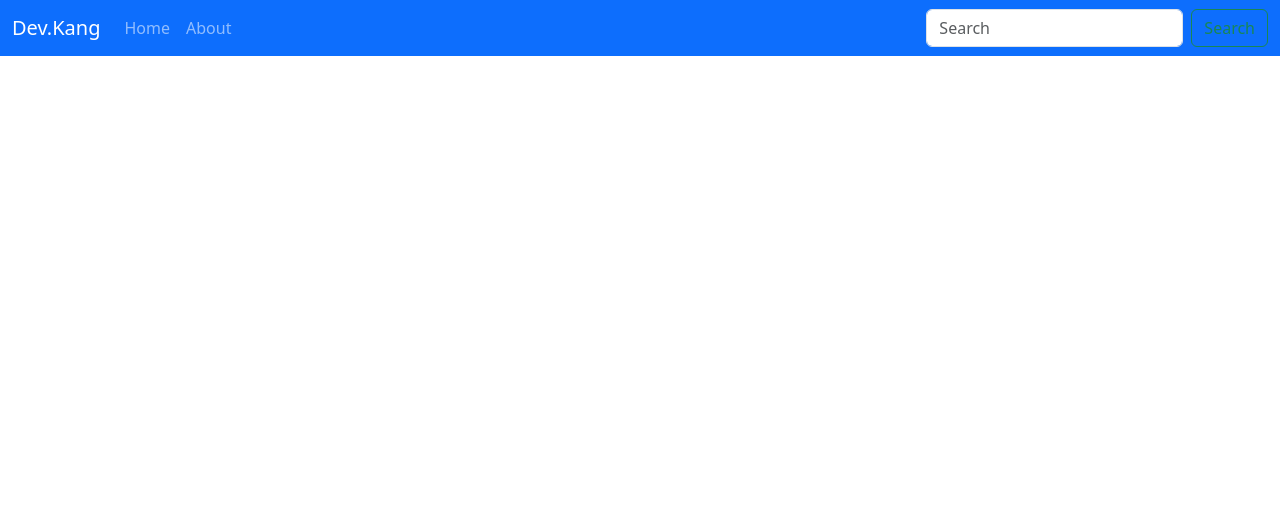
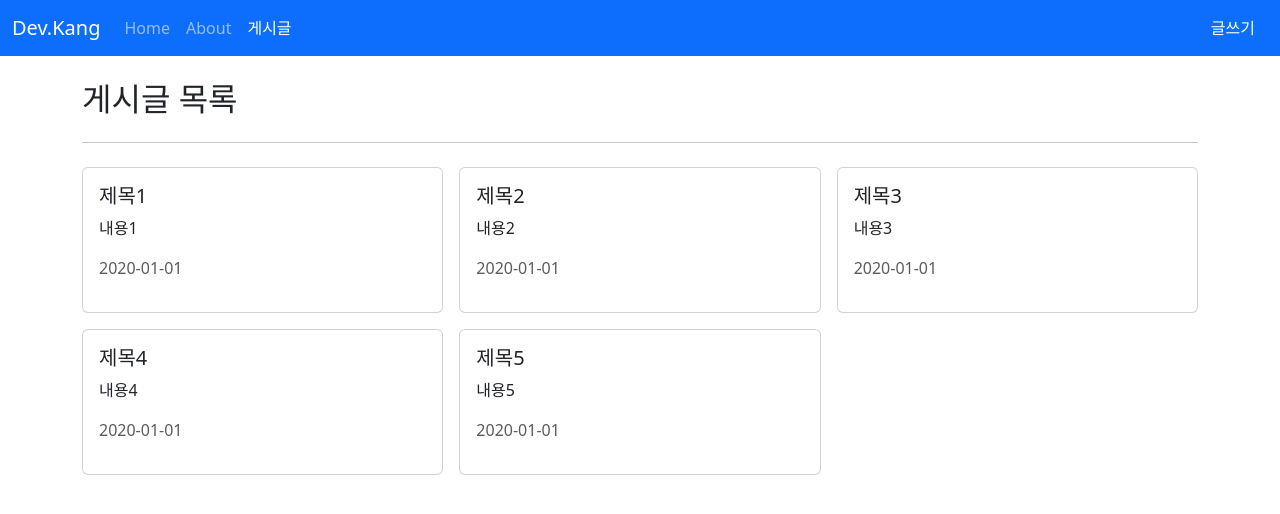
Before and after one commit to Kang-Seonggyu/vue-from_basic_to_actual, a Vue app: page /posts in a window 1280 px wide. Shown: the top 514 px of the page. Built offline with nearby package versions, Linux system fonts and the light colour scheme.

Commit message:
feat : 게시판 페이지 추가.

```diff
--- /dev/null
+++ b/src/api/posts.js
@@ -0,0 +1,11 @@
+const posts = [
+	{ id: 1, title: '제목1', content: '내용1', createdAt: '2020-01-01' },
+	{ id: 2, title: '제목2', content: '내용2', createdAt: '2020-01-01' },
+	{ id: 3, title: '제목3', content: '내용3', createdAt: '2020-01-01' },
+	{ id: 4, title: '제목4', content: '내용4', createdAt: '2020-01-01' },
+	{ id: 5, title: '제목5', content: '내용5', createdAt: '2020-01-01' },
+];
+
+export const getPosts = () => {
+	return posts;
+};
--- a/src/components/layouts/TheHeader.vue
+++ b/src/components/layouts/TheHeader.vue
@@ -26,29 +26,27 @@
 								About
 							</RouterLink>
 						</li>
+						<li class="nav-item">
+							<RouterLink class="nav-link" active-class="active" to="/posts">
+								게시글
+							</RouterLink>
+						</li>
 					</ul>
-					<form class="d-flex" role="search">
-						<input
-							class="form-control me-2"
-							type="search"
-							placeholder="Search"
-							aria-label="Search"
-						/>
-						<button class="btn btn-outline-success" type="submit">
-							Search
-						</button>
-					</form>
+					<button class="btn btn-primary" type="submit" @click="goPost">
+						글쓰기
+					</button>
 				</div>
 			</div>
 		</nav>
 	</header>
 </template>
 
-<script>
-export default {
-	setup() {
-		return {};
-	},
+<script setup>
+import { useRouter } from 'vue-router';
+
+const router = useRouter();
+const goPost = () => {
+	router.push('/posts/create');
 };
 </script>
 
--- /dev/null
+++ b/src/components/posts/PostItem.vue
@@ -0,0 +1,34 @@
+<template>
+	<div class="card">
+		<div class="card-body">
+			<h5 class="card-title">{{ title }}</h5>
+			<p class="card-text">{{ content }}</p>
+			<p class="text-muted">{{ createdAt }}</p>
+		</div>
+	</div>
+</template>
+
+<script setup>
+defineProps({
+	title: {
+		type: String,
+		required: true,
+	},
+	content: {
+		type: String,
+	},
+	createdAt: {
+		type: [String, Date, Number],
+	},
+});
+</script>
+
+<style scoped>
+.card {
+	background-color: #fff;
+	cursor: pointer;
+}
+.card:hover {
+	background-color: #ddd;
+}
+</style>
--- /dev/null
+++ b/src/views/posts/PostCreateView.vue
@@ -0,0 +1,35 @@
+<template>
+	<div>
+		<h2>게시글 등록</h2>
+		<hr class="my-4" />
+		<form @submit.prevent>
+			<div class="mb-3">
+				<label for="postTitle" class="form-label">제목</label>
+				<input type="text" class="form-control" id="postTitle" />
+			</div>
+			<div class="mb-3">
+				<label for="postContent" class="form-label">내용</label>
+				<textarea class="form-control" id="postContent"></textarea>
+			</div>
+			<div>
+				<button
+					type="button"
+					class="btn btn-outline-dark me-2"
+					@click="goPage('/posts')"
+				>
+					목록
+				</button>
+				<button type="submit" class="btn btn-primary">저장</button>
+			</div>
+		</form>
+	</div>
+</template>
+
+<script setup>
+import { useRouter } from 'vue-router';
+
+const router = useRouter();
+const goPage = route => router.push(route);
+</script>
+
+<style lang="scss" scoped></style>
--- /dev/null
+++ b/src/views/posts/PostDetailView.vue
@@ -0,0 +1,45 @@
+<template>
+	<div>
+		<h2>제목</h2>
+		<p>내용</p>
+		<p class="text-muted">2020-01-01</p>
+		<hr class="my-4" />
+		<div class="row g-2">
+			<div class="col-auto">
+				<button class="btn btn-outline-dark">이전글</button>
+			</div>
+			<div class="col-auto">
+				<button class="btn btn-outline-dark">다음글</button>
+			</div>
+			<div class="col-auto me-auto"></div>
+			<div class="col-auto">
+				<button class="btn btn-outline-dark" @click="goPage('/posts')">
+					목록
+				</button>
+			</div>
+			<div class="col-auto">
+				<button
+					class="btn btn-outline-primary"
+					@click="goPage(`/posts/${$route.params.id}/edit`)"
+				>
+					수정
+				</button>
+			</div>
+			<div class="col-auto">
+				<button class="btn btn-outline-danger">삭제</button>
+			</div>
+		</div>
+	</div>
+</template>
+
+<script setup>
+import { useRouter } from 'vue-router';
+
+const router = useRouter();
+
+const goPage = route => {
+	router.push(route);
+};
+</script>
+
+<style lang="scss" scoped></style>
--- /dev/null
+++ b/src/views/posts/PostEditView.vue
@@ -0,0 +1,39 @@
+<template>
+	<div>
+		<div>
+			<h2>게시글 수정</h2>
+			<hr class="my-4" />
+			<form @submit.prevent>
+				<div class="mb-3">
+					<label for="postTitle" class="form-label">제목</label>
+					<input type="text" class="form-control" id="postTitle" />
+				</div>
+				<div class="mb-3">
+					<label for="postContent" class="form-label">내용</label>
+					<textarea class="form-control" id="postContent"></textarea>
+				</div>
+				<div>
+					<button
+						type="button"
+						class="btn btn-outline-danger me-2"
+						@click="goPage(`/posts/${$route.params.id}`)"
+					>
+						취소
+					</button>
+					<button type="submit" class="btn btn-primary">수정</button>
+				</div>
+			</form>
+		</div>
+	</div>
+</template>
+
+<script setup>
+import { useRouter } from 'vue-router';
+
+const router = useRouter();
+const goPage = route => {
+	router.push(route);
+};
+</script>
+
+<style lang="scss" scoped></style>
--- /dev/null
+++ b/src/views/posts/PostListView.vue
@@ -0,0 +1,37 @@
+<template>
+	<div>
+		<h2>게시글 목록</h2>
+		<hr class="my-4" />
+		<div class="row g-3">
+			<div v-for="post in posts" :key="post.id" class="col-4">
+				<PostItem
+					:title="post.title"
+					:content="post.content"
+					:created-at="post.createdAt"
+					@click="goDetail(post.id)"
+				></PostItem>
+			</div>
+		</div>
+	</div>
+</template>
+
+<script setup>
+import PostItem from '@/components/posts/PostItem.vue';
+import { getPosts } from '@/api/posts';
+import { useRouter } from 'vue-router';
+import { ref } from 'vue';
+
+const router = useRouter();
+const posts = ref([]);
+
+const fecthPosts = () => {
+	posts.value = getPosts();
+};
+fecthPosts();
+
+const goDetail = id => {
+	router.push(`/posts/${id}`);
+};
+</script>
+
+<style lang="scss" scoped></style>
```
Also changed, not shown: src/router/index.js (+22 -2 lines), src/views/AboutView.vue (renamed from src/components/views/AboutView.vue), src/views/HomeView.vue (renamed from src/components/views/HomeView.vue).
